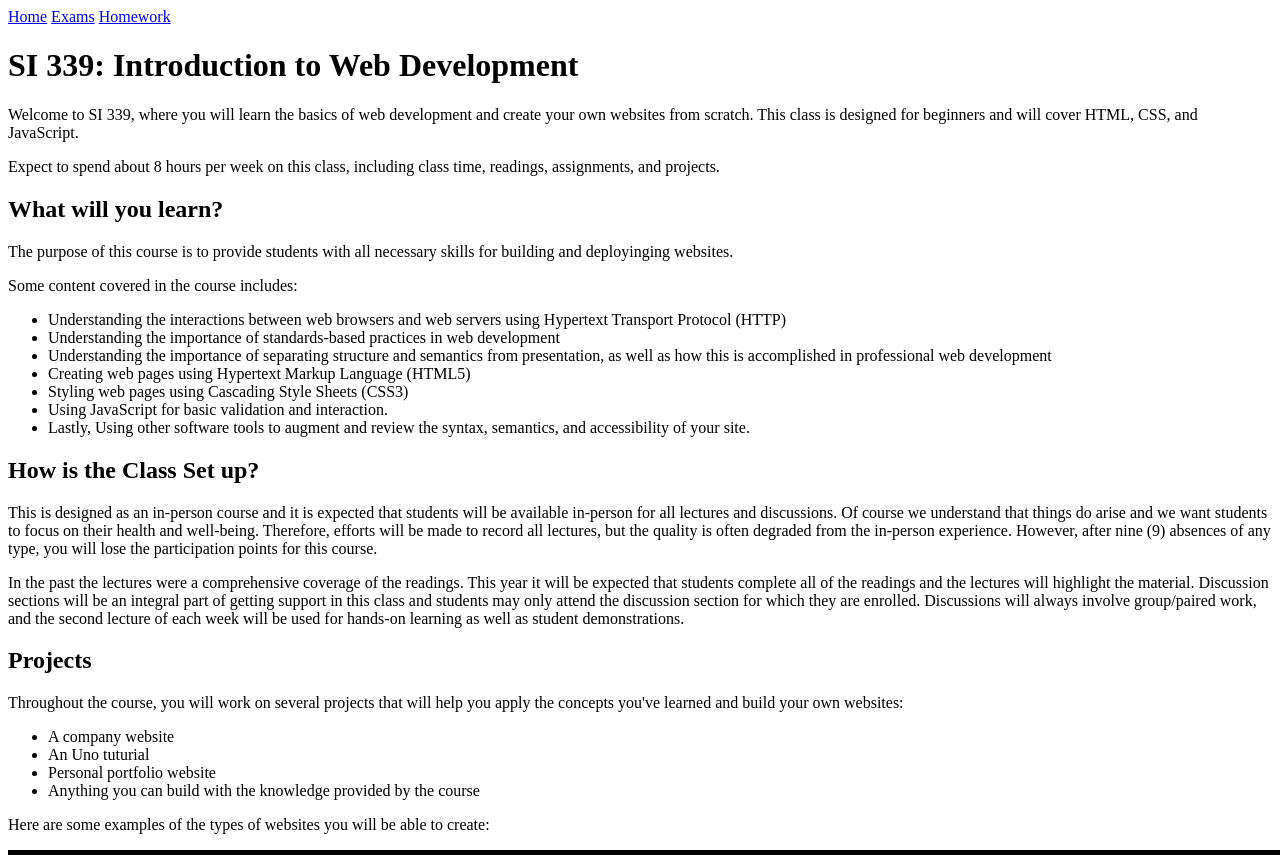
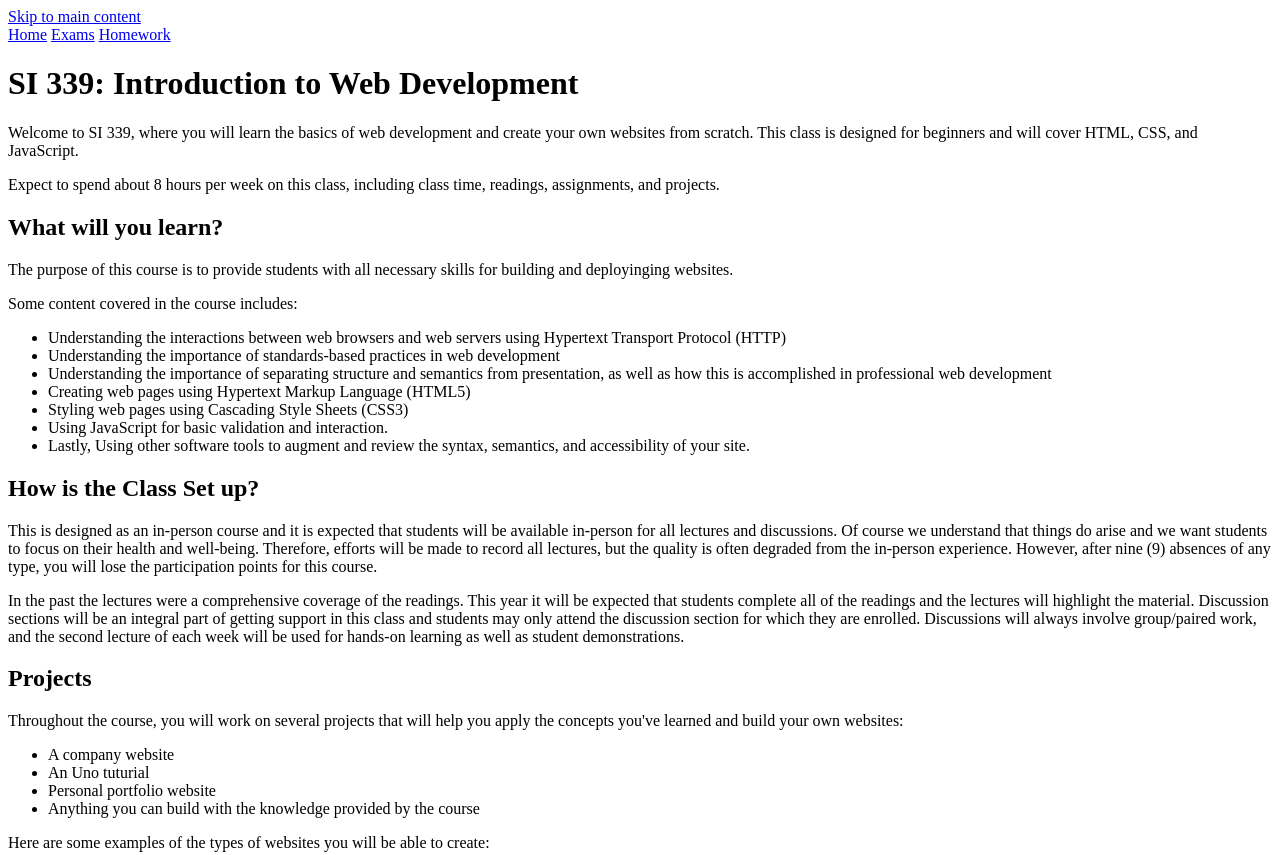
Before and after one commit to adshank26/Guide-to-339, a plain HTML site: page index.html in a window 1280 px wide. Shown: the top 855 px of the page. Drawn offline with Linux system fonts and the light colour scheme.

Commit message:
Add files via upload

```diff
--- a/index.html
+++ b/index.html
@@ -7,6 +7,7 @@
     <title>SI 339: Introduction to Web Development</title>
   </head>
   <body>
+    <a href="#main" class="skip-to-main-content-link">Skip to main content</a>
     <nav>
       <a href="./index.html">Home</a>
       <a href="./exams.html">Exams</a>
@@ -20,6 +21,7 @@
     </header>
 
     <section>
+      <main id = "main">
         <h2> What will you learn? </h2>
         <p> The purpose of this course is to provide students with all necessary skills for building and deployinging websites.</p>
         <p> Some content covered in the course includes: </p>
```
Also changed, not shown: exams.html (+3 -0 lines), homeWork.html (+3 -0 lines).
